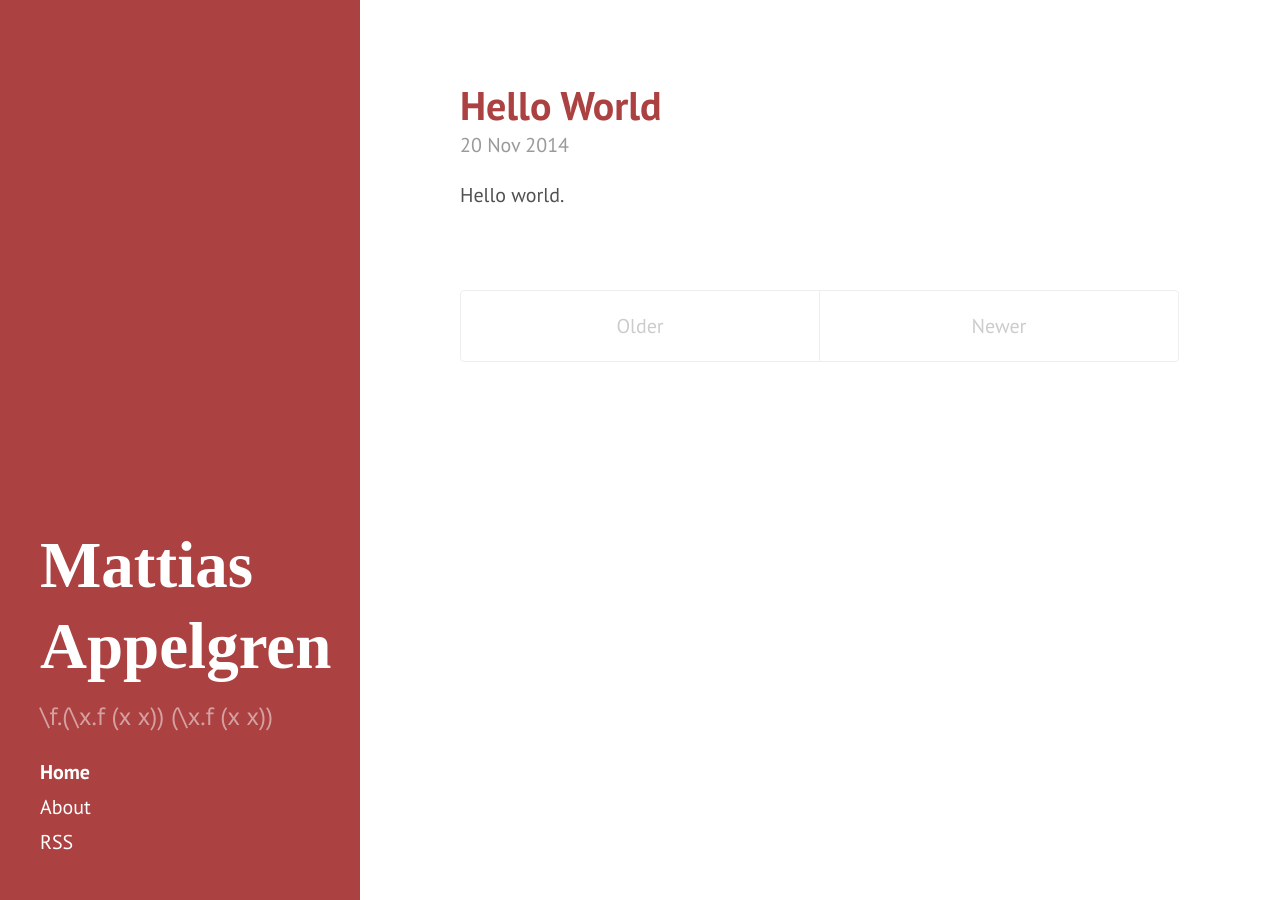
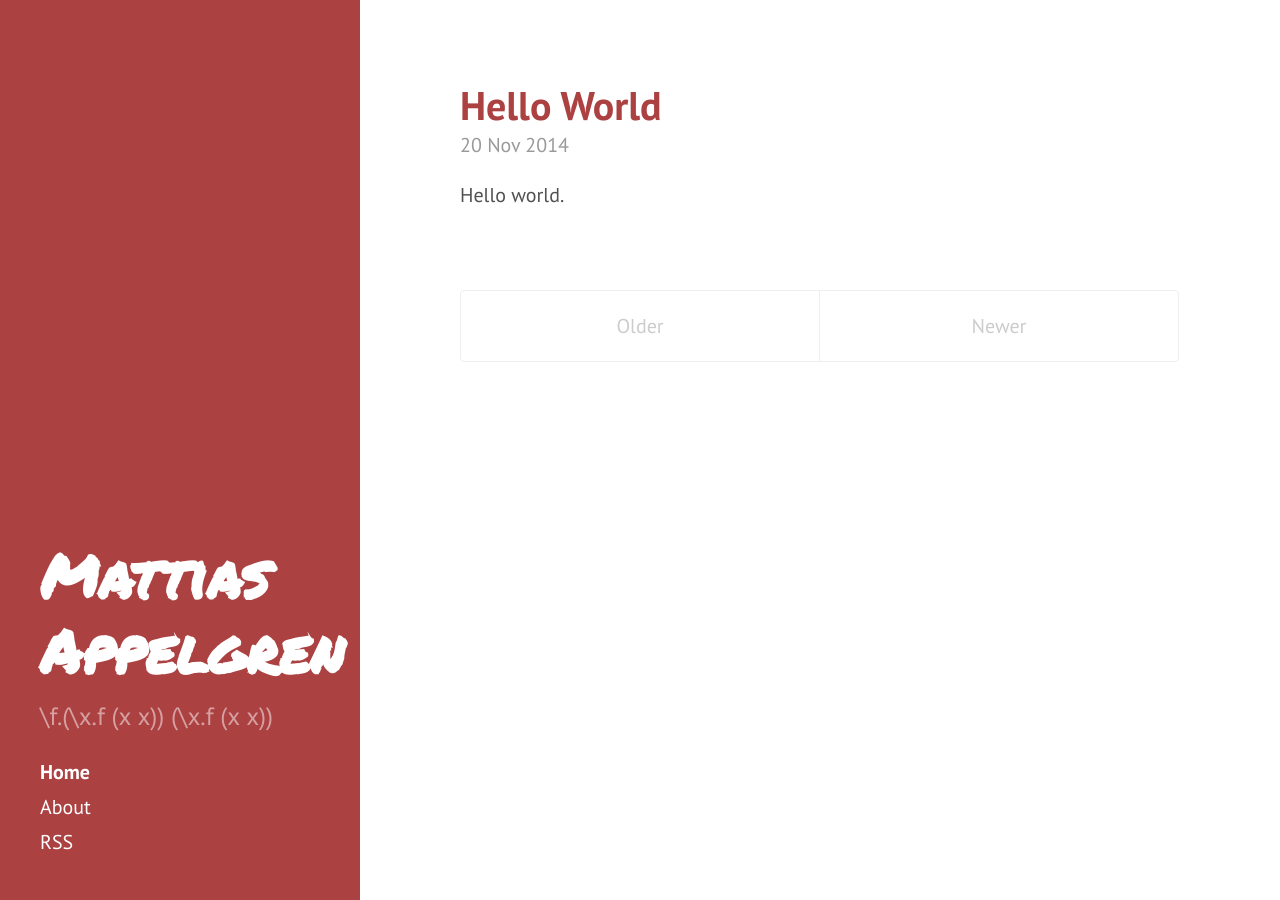
Before and after one commit to Mattias-/Mattias-.github.io, a Jekyll site: the page built from index.html, in a window 1280 px wide. Built offline with Jekyll 4.4.1, drawn with Linux system fonts in a browser that asks for light colours; some web fonts are replaced; Markdown is read by kramdown in place of the engine named in the settings; the list of posts is cut into pages by our own code.

Commit message:
Changed h1 font

```diff
--- a/_includes/head.html
+++ b/_includes/head.html
@@ -18,7 +18,7 @@
   <link rel="stylesheet" href="{{ site.baseurl }}public/css/poole.css">
   <link rel="stylesheet" href="{{ site.baseurl }}public/css/syntax.css">
   <link rel="stylesheet" href="{{ site.baseurl }}public/css/hyde.css">
-  <link rel="stylesheet" href="//fonts.googleapis.com/css?family=PT+Sans:400,400italic,700|Averia+Libre">
+  <link rel="stylesheet" href="//fonts.googleapis.com/css?family=PT+Sans:400,400italic,700|Permanent+Marker">
 
   <!-- Icons -->
   <link rel="apple-touch-icon-precomposed" sizes="144x144" href="{{ site.baseurl }}public/apple-touch-icon-144-precomposed.png">
--- a/public/css/hyde.css
+++ b/public/css/hyde.css
@@ -79,8 +79,8 @@ html {
 .sidebar-about h1 {
   color: #fff;
   margin-top: 0;
-  font-family: "Averia Libre", serif;
-  font-size: 3.25rem;
+  font-family: "Permanent Marker", serif;
+  font-size: 3.00rem;
 }
 
 /* Sidebar nav */
```
